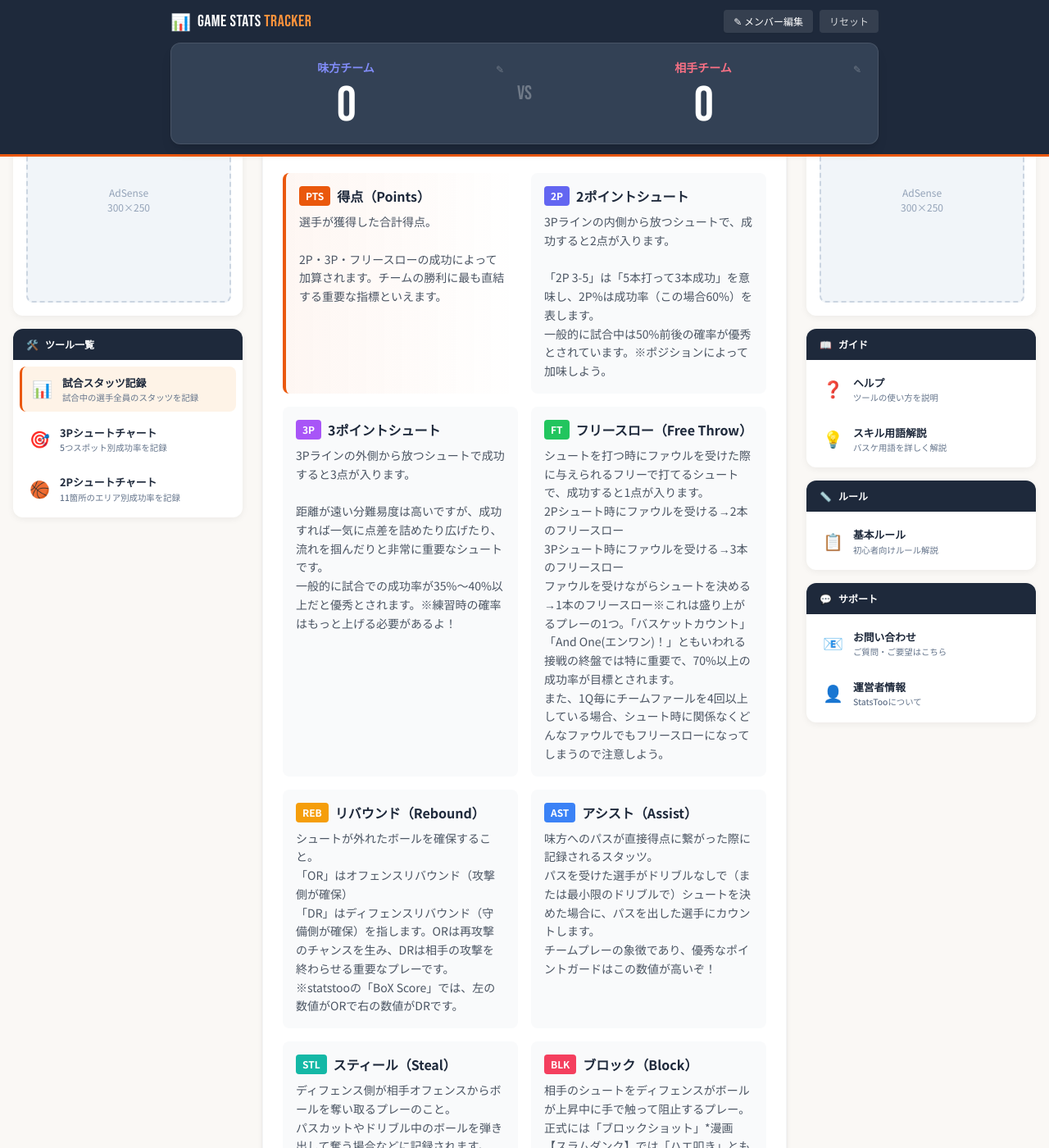
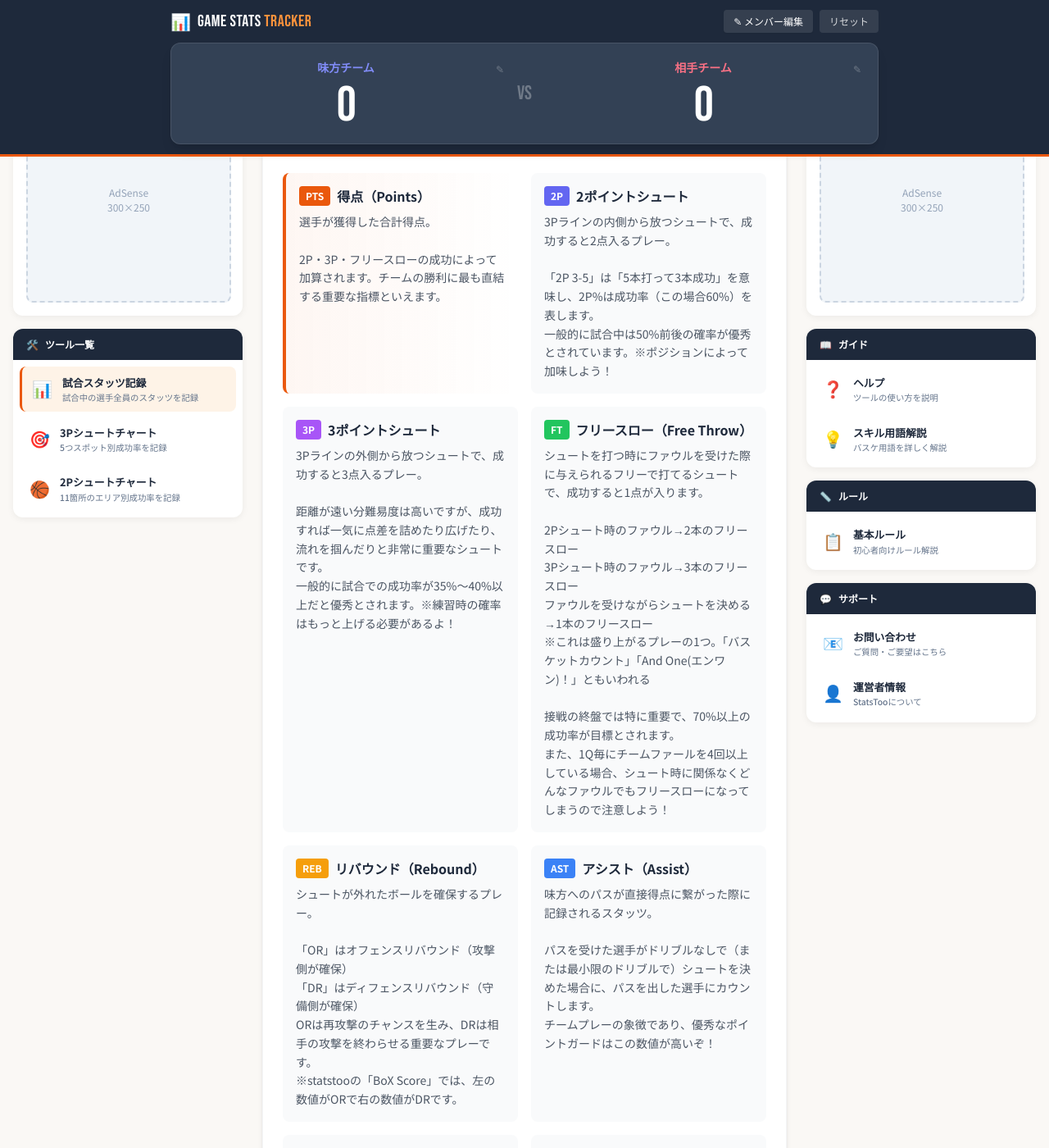
Before and after one commit to BSK-Ryo/statstoo, a Jekyll site: the page built from index.html, in a window 1280 px wide and 1400 px high, scrolled down 1563 px. Shown: the whole window at 82% size. Built offline with Jekyll 4.4.1, drawn with Linux system fonts in a browser that asks for light colours; nearby versions of some CDN libraries; some of the changed text lies outside the part shown.

Commit message:
用語解説再調整

```diff
--- a/index.html
+++ b/index.html
@@ -382,9 +382,9 @@ description: バスケットボールのスタッツを簡単に記録・分析
                         <span class="font-bold text-secondary glossary-title">2ポイントシュート</span>
                     </div>
                     <p class="text-sm text-gray-600 leading-relaxed glossary-text">
-                        3Pラインの内側から放つシュートで、成功すると2点が入ります。<br><br>
+                        3Pラインの内側から放つシュートで、成功すると2点入るプレー。<br><br>
                         「2P 3-5」は「5本打って3本成功」を意味し、2P%は成功率（この場合60%）を表します。<br>
-                        一般的に試合中は50%前後の確率が優秀とされています。※ポジションによって加味しよう。
+                        一般的に試合中は50%前後の確率が優秀とされています。※ポジションによって加味しよう！
                     </p>
                 </div>
 
@@ -399,7 +399,7 @@ description: バスケットボールのスタッツを簡単に記録・分析
                         <span class="font-bold text-secondary glossary-title">3ポイントシュート</span>
                     </div>
                     <p class="text-sm text-gray-600 leading-relaxed glossary-text">
-                        3Pラインの外側から放つシュートで成功すると3点が入ります。<br><br>
+                        3Pラインの外側から放つシュートで、成功すると3点入るプレー。<br><br>
                         距離が遠い分難易度は高いですが、成功すれば一気に点差を詰めたり広げたり、流れを掴んだりと非常に重要なシュートです。<br>
                         一般的に試合での成功率が35%〜40%以上だと優秀とされます。※練習時の確率はもっと上げる必要があるよ！
                     </p>
@@ -416,12 +416,13 @@ description: バスケットボールのスタッツを簡単に記録・分析
                         <span class="font-bold text-secondary glossary-title">フリースロー（Free Throw）</span>
                     </div>
                     <p class="text-sm text-gray-600 leading-relaxed glossary-text">
-                        シュートを打つ時にファウルを受けた際に与えられるフリーで打てるシュートで、成功すると1点が入ります。<br>
-                        2Pシュート時にファウルを受ける→2本のフリースロー<br>
-                        3Pシュート時にファウルを受ける→3本のフリースロー<br>
-                        ファウルを受けながらシュートを決める→1本のフリースロー※これは盛り上がるプレーの1つ。「バスケットカウント」「And One(エンワン)！」ともいわれる<br>
+                        シュートを打つ時にファウルを受けた際に与えられるフリーで打てるシュートで、成功すると1点が入ります。<br><br>
+                        2Pシュート時のファウル→2本のフリースロー<br>
+                        3Pシュート時のファウル→3本のフリースロー<br>
+                        ファウルを受けながらシュートを決める→1本のフリースロー<br>
+                        ※これは盛り上がるプレーの1つ。「バスケットカウント」「And One(エンワン)！」ともいわれる<br><br>
                         接戦の終盤では特に重要で、70%以上の成功率が目標とされます。<br>
-                        また、1Q毎にチームファールを4回以上している場合、シュート時に関係なくどんなファウルでもフリースローになってしまうので注意しよう。<br>
+                        また、1Q毎にチームファールを4回以上している場合、シュート時に関係なくどんなファウルでもフリースローになってしまうので注意しよう！<br>
                     </p>
                 </div>
 
@@ -436,9 +437,10 @@ description: バスケットボールのスタッツを簡単に記録・分析
                         <span class="font-bold text-secondary glossary-title">リバウンド（Rebound）</span>
                     </div>
                     <p class="text-sm text-gray-600 leading-relaxed glossary-text">
-                        シュートが外れたボールを確保すること。<br>
+                        シュートが外れたボールを確保するプレー。<br><br>
                         「OR」はオフェンスリバウンド（攻撃側が確保）<br>
-                        「DR」はディフェンスリバウンド（守備側が確保）を指します。ORは再攻撃のチャンスを生み、DRは相手の攻撃を終わらせる重要なプレーです。<br>
+                        「DR」はディフェンスリバウンド（守備側が確保）<br>
+                        ORは再攻撃のチャンスを生み、DRは相手の攻撃を終わらせる重要なプレーです。<br>
                         ※statstooの「BoX Score」では、左の数値がORで右の数値がDRです。
                     </p>
                 </div>
@@ -454,7 +456,7 @@ description: バスケットボールのスタッツを簡単に記録・分析
                         <span class="font-bold text-secondary glossary-title">アシスト（Assist）</span>
                     </div>
                     <p class="text-sm text-gray-600 leading-relaxed glossary-text">
-                        味方へのパスが直接得点に繋がった際に記録されるスタッツ。<br>
+                        味方へのパスが直接得点に繋がった際に記録されるスタッツ。<br><br>
                         パスを受けた選手がドリブルなしで（または最小限のドリブルで）シュートを決めた場合に、パスを出した選手にカウントします。<br>
                         チームプレーの象徴であり、優秀なポイントガードはこの数値が高いぞ！
                     </p>
@@ -471,9 +473,9 @@ description: バスケットボールのスタッツを簡単に記録・分析
                         <span class="font-bold text-secondary glossary-title">スティール（Steal）</span>
                     </div>
                     <p class="text-sm text-gray-600 leading-relaxed glossary-text">
-                        ディフェンス側が相手オフェンスからボールを奪い取るプレーのこと。<br>
+                        ディフェンス側が相手オフェンスからボールを奪い取るプレー。<br><br>
                         パスカットやドリブル中のボールを弾き出して奪う場合などに記録されます。<br>
-                        相手の攻撃機会を奪い、速攻のチャンスにつながる積極的なディフェンスプレーです。
+                        相手の攻撃機会を奪い、速攻のチャンスにつながる積極的なディフェンスプレーです。<br>
                         ※狙いすぎは逆に隙を与えてしまうこともあるので注意しよう。
                     </p>
                 </div>
@@ -489,7 +491,7 @@ description: バスケットボールのスタッツを簡単に記録・分析
                         <span class="font-bold text-secondary glossary-title">ブロック（Block）</span>
                     </div>
                     <p class="text-sm text-gray-600 leading-relaxed glossary-text">
-                        相手のシュートをディフェンスがボールが上昇中に手で触って阻止するプレー。<br>
+                        相手のシュートをディフェンスがボールが上昇中に手で触って阻止するプレー。<br><br>
                         正式には「ブロックショット」*漫画【スラムダンク】では「ハエ叩き」とも呼ばれたり。<br>
                         ゴール付近で相手のシュートを阻止するインパクトの大きいディフェンスプレーで、身長の高いセンターやパワーフォワードに多い傾向があります。<br>
                         チームに勢いを与えるプレーではあるが、タイミングとポジショニングが難しいのでファウルに注意しよう！
@@ -507,7 +509,7 @@ description: バスケットボールのスタッツを簡単に記録・分析
                         <span class="font-bold text-secondary glossary-title">ターンオーバー（Turnover）</span>
                     </div>
                     <p class="text-sm text-gray-600 leading-relaxed glossary-text">
-                        攻撃中にボールの所有権を失うこと。<br>
+                        攻撃中にボールの所有権を失うこと。<br><br>
                         パスミス・ドリブルミス・オフェンスファウル・バイオレーション（トラベリング等）などが該当します。<br>
                         シュートを打たずに攻撃権を失うため、できるだけ少なく抑えたい指標です。<br>
                         ※TOは良くないミスだけど、シュートミスは<b>良いミス</b>なので自信を持って打っていこう！
@@ -525,7 +527,7 @@ description: バスケットボールのスタッツを簡単に記録・分析
                         <span class="font-bold text-secondary glossary-title">エフィシエンシー（Efficiency）</span>
                     </div>
                     <p class="text-sm text-gray-600 leading-relaxed glossary-text">
-                        選手の総合的な貢献度を表す指標。<br>
+                        選手の総合的な貢献度を表す指標。<br><br>
                         計算式は「(PTS + REB + AST + STL + BLK) - (シュートミス + フリースローミス + TO)」<br>
                         プラスの値が大きいほどチームに貢献していることを示します。得点だけでなく、様々なプレーを総合的に評価できる便利な指標です。
                     </p>
```
